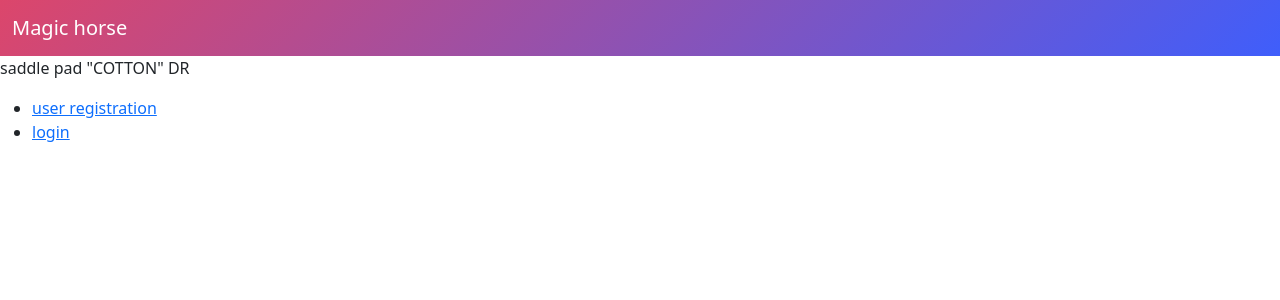
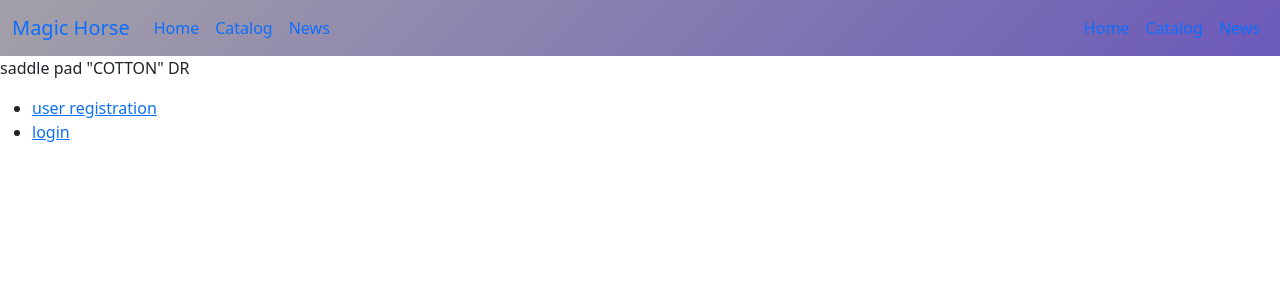
Before and after one commit to glor-hub/python_basic_otus-project, a Django app: page /product/detail/1/ in a window 1280 px wide. Shown: the top 300 px of the page. Run offline with Django 3.2, Linux system fonts and the light colour scheme; data comes from the database, SQL or seed files in the repository; some libraries are stand-ins or nearby versions.

Commit message:
add navbar.

```diff
--- a/horseshop/templates/base.html
+++ b/horseshop/templates/base.html
@@ -14,14 +14,45 @@
 </head>
 
 <body>
-
+<nav class="navbar navbar-expand-lg" class="navbar navbar-dark" style="background-image: linear-gradient(-45deg, #6b59b9,#a3a0a8);">
+  <div class="container-fluid">
+    <a class="navbar-brand" href="#">Magic Horse</a>
+    <button class="navbar-toggler" type="button" data-bs-toggle="collapse" data-bs-target="#navbarSupportedContent" aria-controls="navbarSupportedContent" aria-expanded="false" aria-label="Toggle navigation">
+      <span class="navbar-toggler-icon"></span>
+    </button>
+    <div class="collapse navbar-collapse" id="navbarSupportedContent">
+      <ul class="navbar-nav me-auto mb-2 mb-lg-0">
+        <li class="nav-item">
+          <a class="nav-link" href="#">Home</a>
+        </li>
+          <li class="nav-item">
+          <a class="nav-link" href="#">Catalog</a>
+        </li>
+          <li class="nav-item">
+          <a class="nav-link" href="#">News</a>
+        </li>
+      </ul>
+        <ul class="navbar-nav ms-auto mb-2 mb-lg-0">
+        <li class="nav-item">
+          <a class="nav-link" href="#">Home</a>
+        </li>
+          <li class="nav-item">
+          <a class="nav-link" href="#">Catalog</a>
+        </li>
+          <li class="nav-item">
+          <a class="nav-link" href="#">News</a>
+        </li>
+      </ul>
+    </div>
+  </div>
+</nav>
 {#<nav class="navbar navbar-dark" style="background-image: linear-gradient(-45deg, #135475, #299e76);">#}
-<nav class="navbar navbar-dark" style="background-image: linear-gradient(-45deg, #3F5EFB,#DC466B);">
-
-    <div class="container-fluid">
-        <a class="navbar-brand" href="#">  Magic horse</a>
-    </div>
-</nav>
+{#<nav class="navbar navbar-dark" style="background-image: linear-gradient(-45deg, #3F5EFB,#DC466B);">#}
+{##}
+{#    <div class="container-fluid">#}
+{#        <a class="navbar-brand" href="#">  Magic horse</a>#}
+{#    </div>#}
+{#</nav>#}
 
 {% block main_content %}
 
```
